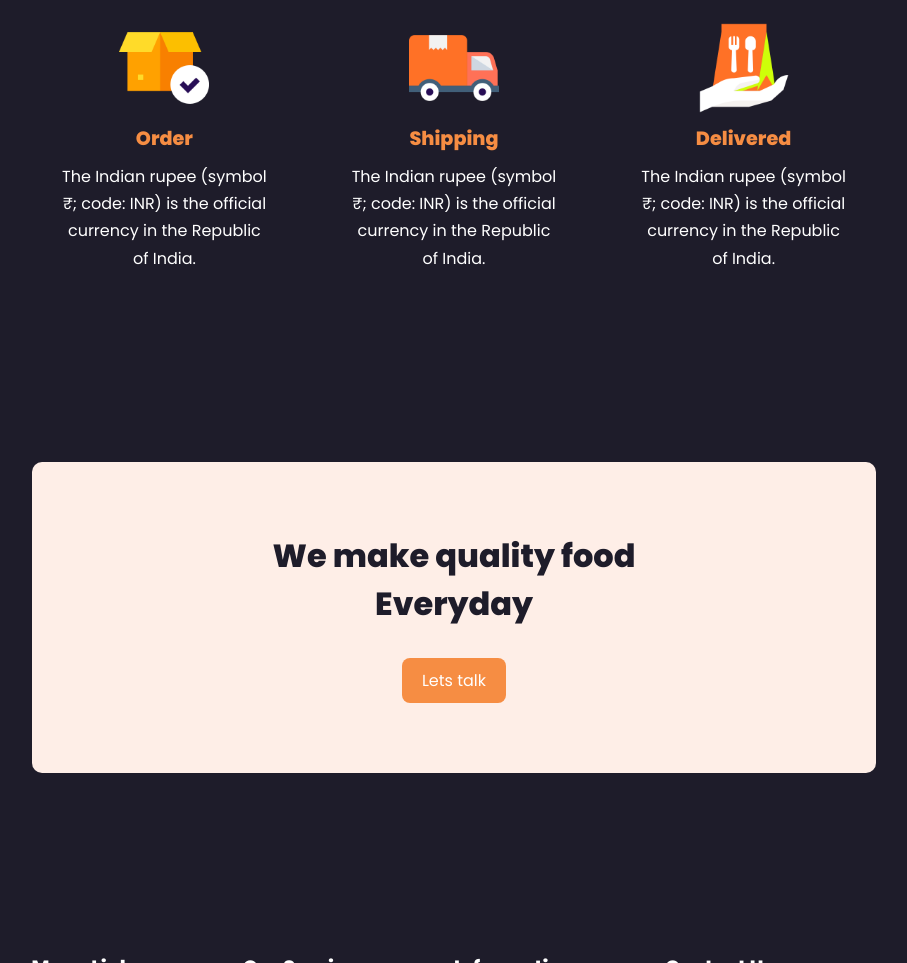
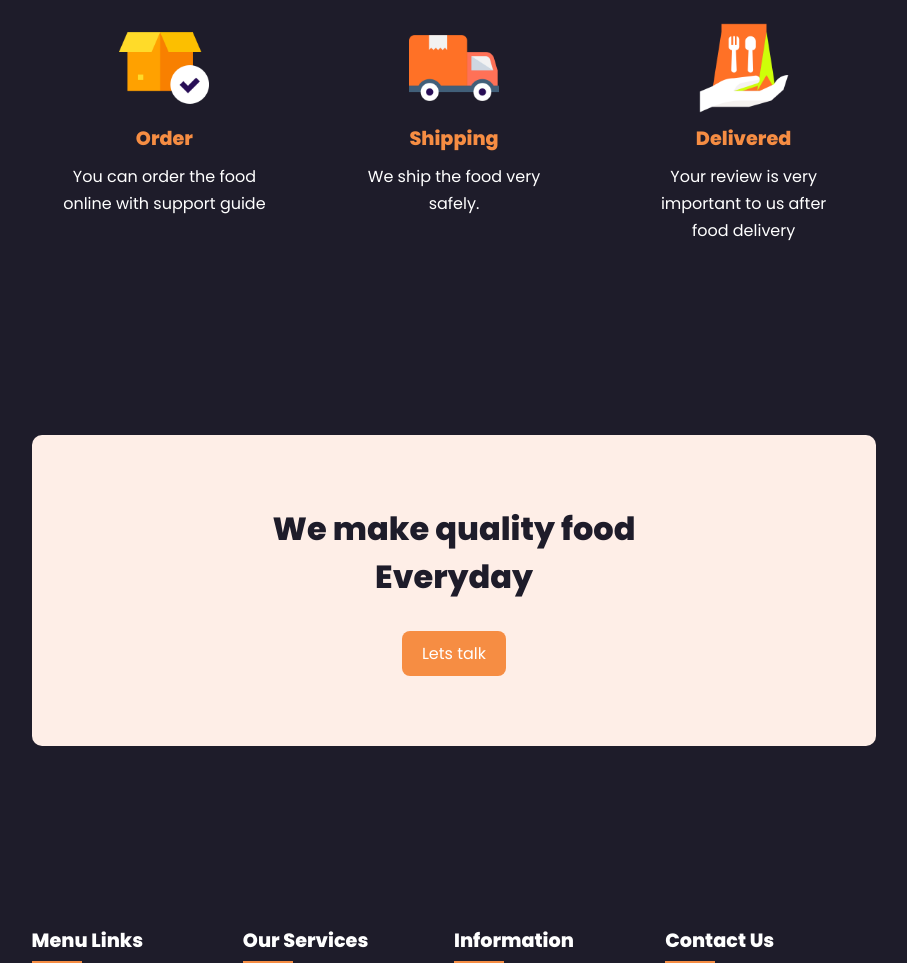
Before and after one commit to devankit57/Underbelly-Restaurant-Website, a plain HTML site: page index.html in a window 1280 px wide. Shown: the part 2144-3107 px from the top of the page, without its empty margins (186-1093 px from the left). Drawn offline with nearby package versions, Linux system fonts and the light colour scheme.

Commit message:
Update index.html

```diff
--- a/index.html
+++ b/index.html
@@ -128,19 +128,19 @@
         <div class="s-box">
             <img src="images/s1.png" alt="">
             <h3>Order</h3>
-            <p>The Indian rupee (symbol ₹; code: INR) is the official currency in the Republic of India. </p>
+            <p>You can order the food online with support guide</p>
         </div>
 
         <div class="s-box">
             <img src="images/s2.png" alt="">
             <h3>Shipping</h3>
-            <p>The Indian rupee (symbol ₹; code: INR) is the official currency in the Republic of India. </p>
+            <p>We ship the food very safely.</p>
         </div>
 
         <div class="s-box">
             <img src="images/s3.png" alt="">
             <h3>Delivered</h3>
-            <p>The Indian rupee (symbol ₹; code: INR) is the official currency in the Republic of India. </p>
+            <p>Your review is very important to us after food delivery</p>
         </div>
 
     </div>
```
